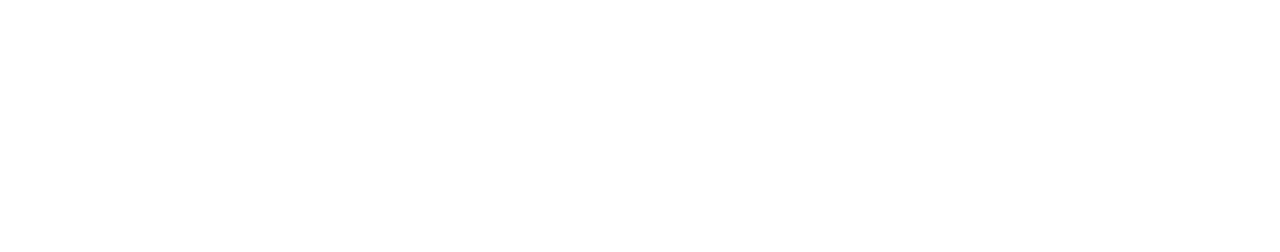
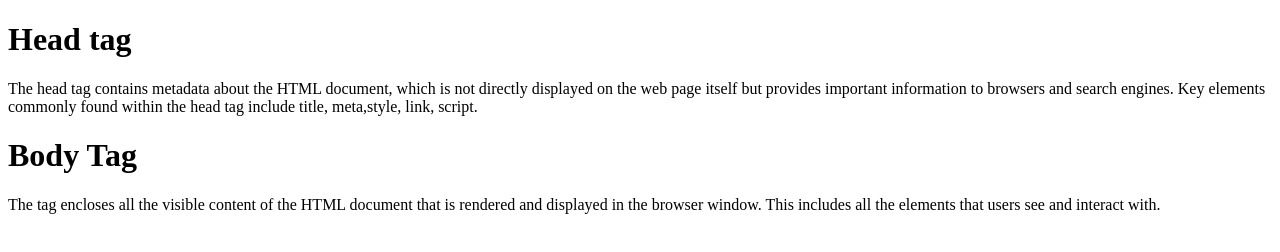
Before and after one commit to charutiwari14/Hypertext-Markup-Language, a plain HTML site: page HTML/day01/index.html in a window 1280 px wide. Drawn offline with Linux system fonts and the light colour scheme.

Commit message:
Update index.html

```diff
--- a/HTML/day01/index.html
+++ b/HTML/day01/index.html
@@ -3,9 +3,13 @@
 <head>
     <meta charset="UTF-8">
     <meta name="viewport" content="width=device-width, initial-scale=1.0">
-    <title>Document</title>
+    <title>Title tag shows a heading on the tab</title>
 </head>
 <body>
-
+    <h1>Head tag</h1>
+    <p>The head tag contains metadata about the HTML document, which is not directly displayed on the web page itself but provides important information to browsers and search engines. Key elements commonly found within the head tag include title, meta,style, link, script.
+</p>
+    <h1>Body Tag</h1>
+    <p>The <body> tag encloses all the visible content of the HTML document that is rendered and displayed in the browser window. This includes all the elements that users see and interact with.</p>
 </body>
 </html>
```
